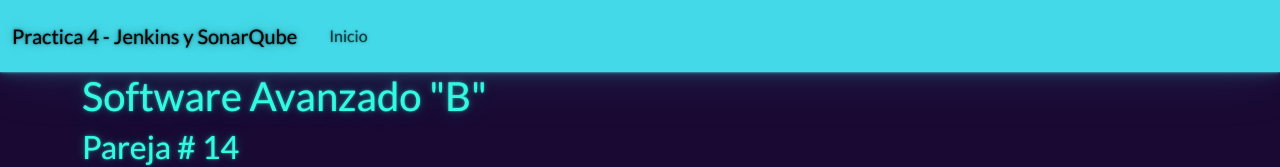
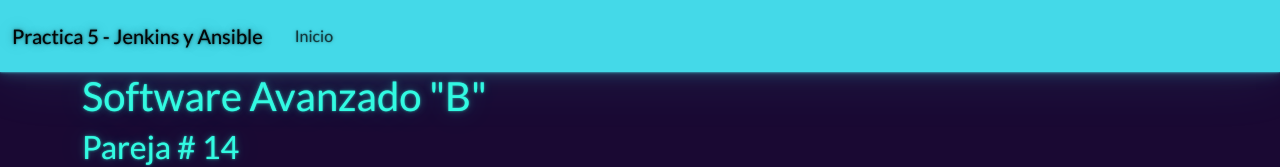
Before and after one commit to gomzalo/SA_PRA_P14, a website: page Practica_5/views/index.html in a window 1280 px wide. Shown: the top 167 px of the page. Drawn offline with nearby package versions, Linux system fonts and the light colour scheme.

Commit message:
Updated index.html

```diff
--- a/Practica_5/views/index.html
+++ b/Practica_5/views/index.html
@@ -14,7 +14,7 @@
         <nav class="navbar navbar-expand-lg navbar-light bg-light navbar-static-top navbar-expand-md">
             <div class="container-fluid">
                 <button type="button" class="navbar-toggler collapsed" data-toggle="collapse" data-target="#bs-example-navbar-collapse-1" aria-expanded="false">  Toggle navigation
-                </button> <a class="navbar-brand" href="#">Practica 4 - Jenkins y SonarQube</a>
+                </button> <a class="navbar-brand" href="#">Practica 5 - Jenkins y Ansible</a>
                 <div class="collapse navbar-collapse" id="bs-example-navbar-collapse-1">
                     <ul class="navbar-nav me-auto">
                         <li class="nav-link active"><a href="/" class="nav-link">Inicio</a>
```
